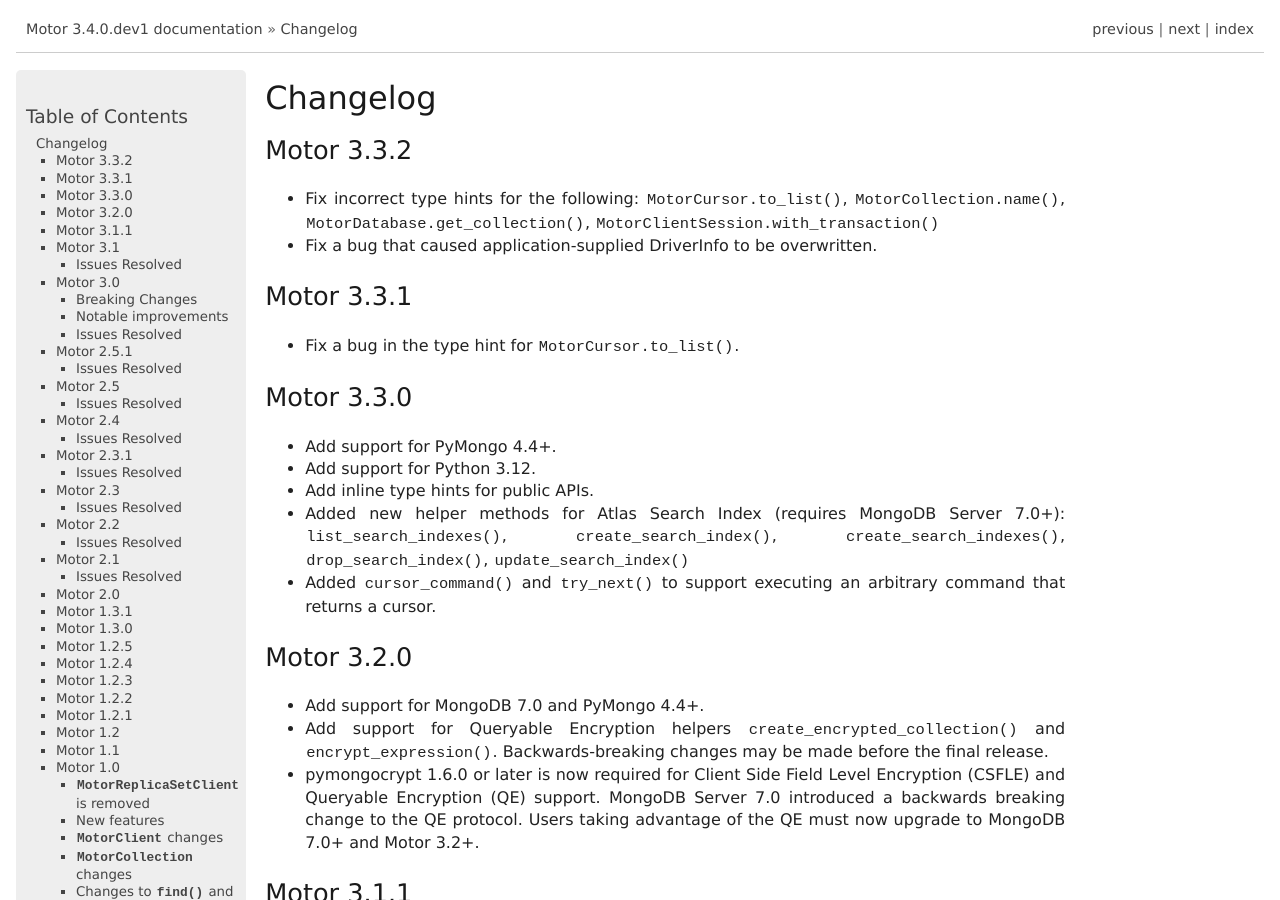
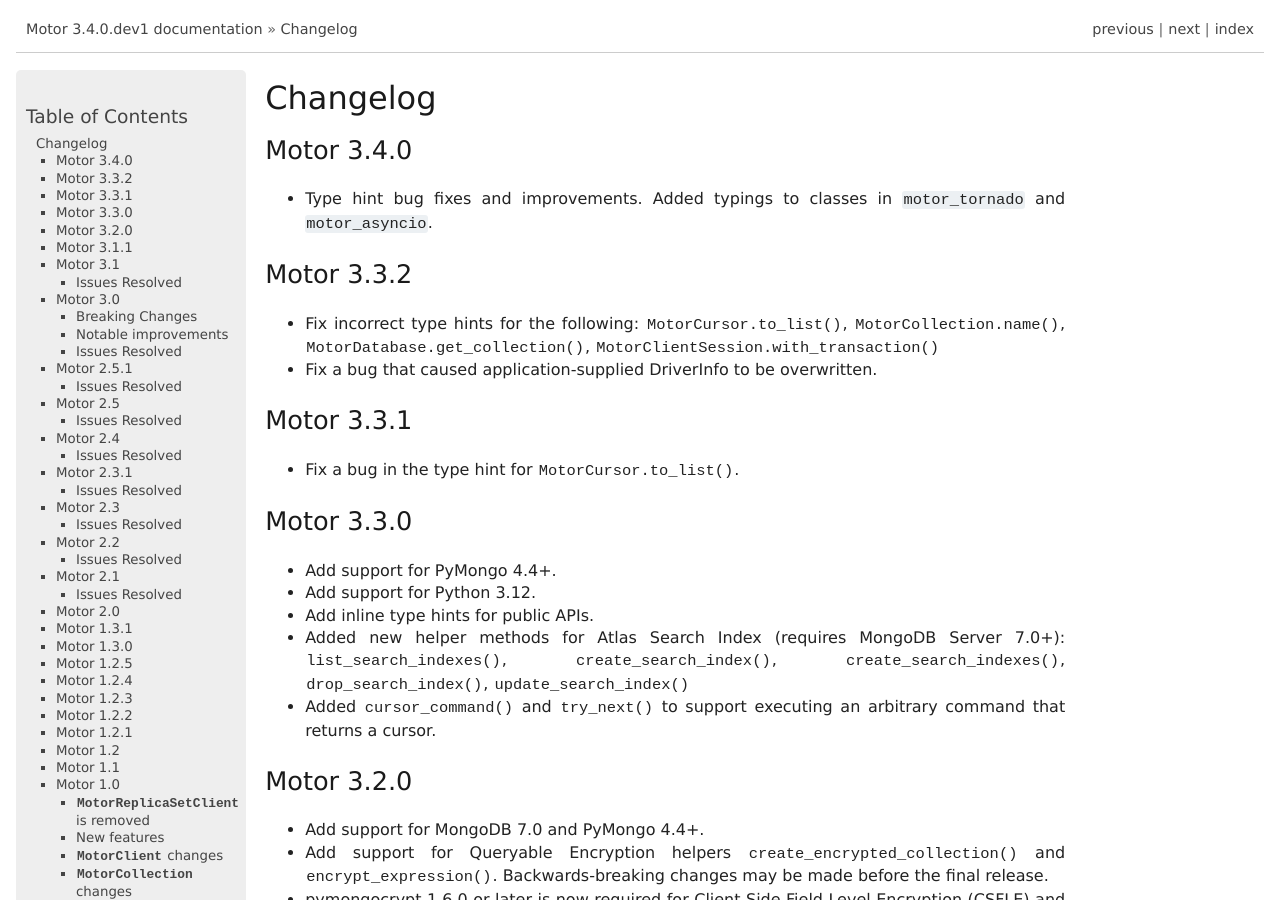
Before and after one commit to mongodb/motor, a Sphinx documentation site: the page built from doc/changelog.rst, in a window 1280 px wide and 900 px high. Built offline with Sphinx 7.4.7, drawn with Linux system fonts in a browser that asks for light colours; the version number could not be read and is left out.

Commit message:
MOTOR-1286 Update Changelog for 3.4.0

```diff
--- a/doc/changelog.rst
+++ b/doc/changelog.rst
@@ -2,6 +2,12 @@
 =========
 
 .. currentmodule:: motor.motor_tornado
+
+Motor 3.4.0
+-----------
+
+- Type hint bug fixes and improvements.  Added typings to classes in ``motor_tornado`` and
+  ``motor_asyncio``.
 
 Motor 3.3.2
 -----------
```
